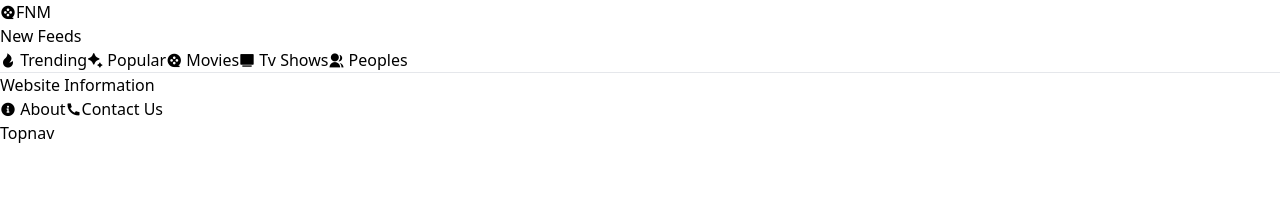
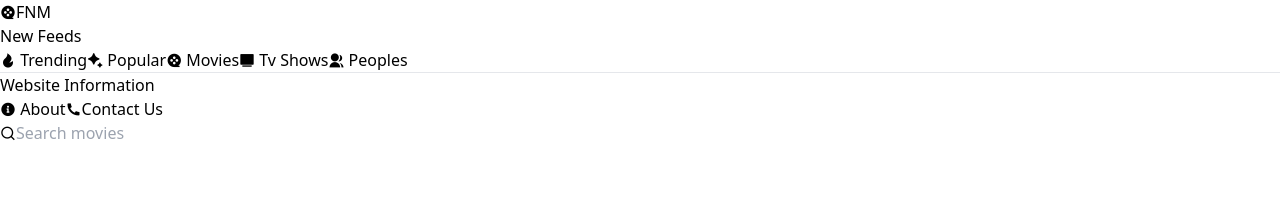
Before and after one commit to ARK2308/MovieApp, a React (Vite) app in the folder Movie-App-react/: page / in a window 1280 px wide. Shown: the top 211 px of the page. Built offline with nearby package versions, Linux system fonts and the light colour scheme.

Commit message:
Created Topnav with search on click funtion using useState Query

```diff
--- a/Movie-App-react/src/Components/partials/Topnav.jsx
+++ b/Movie-App-react/src/Components/partials/Topnav.jsx
@@ -1,11 +1,33 @@
-import React from 'react'
+import React, { useState } from "react";
+import { Link } from "react-router-dom";
 
 const Topnav = () => {
+   const [query, setQuery]= useState("")
+   console.log(query)
   return (
-    <div>
-       <h1>Topnav</h1>
+    <div className="w-full h-[10vh]  relative flex items-center justify-center ">
+      <i class=" hover:text-white duration-300 text-zinc-400 text-2xl ri-search-line"></i>
+      <input
+        onChange={(e)=>setQuery(e.target.value)}
+        value={query}
+        className=" hover:text-white duration-300  w-[50%] text-zinc-200 mx-10 p-2 text-xl outline-none border-none bg-zinc-800 rounded-lg"
+        type="text"
+        placeholder="Search movies"
+      />
+     {query.length > 0 && (
+ <i onClick={()=>setQuery("")} class=" hover:text-white duration-300 text-zinc-400 text-2xl ri-close-line"></i>
+     )}
+
+
+      <div className="absolute w-[50%] max-h-[50vh] bg-zinc-200  top-[90%] rounded-md overflow-auto">
+        {/* <Link className=" text-xl hover:text-white duration-300 hover:bg-zinc-800 bg-zinc-400 w-[100%] p-5 flex justify-start items-center border-b-2 border-zinc-600">
+          <img src="" alt="" />
+          <span>Hello Everone</span>
+        </Link>
+     */}
+      </div>
     </div>
-  )
-}
+  );
+};
 
-export default Topnav
+export default Topnav;
--- a/Movie-App-react/src/index.css
+++ b/Movie-App-react/src/index.css
@@ -1,3 +1,17 @@
 @tailwind base;
 @tailwind components;
 @tailwind utilities;
+
+
+::-webkit-scrollbar{
+    height: 7px;
+    width: 7px;
+}
+::-webkit-scrollbar-thumb{
+    background: #313030;
+    border-radius: 10px;
+}
+::-webkit-scrollbar-thumb:hover{
+    background: #6556CD;
+
+}
```
